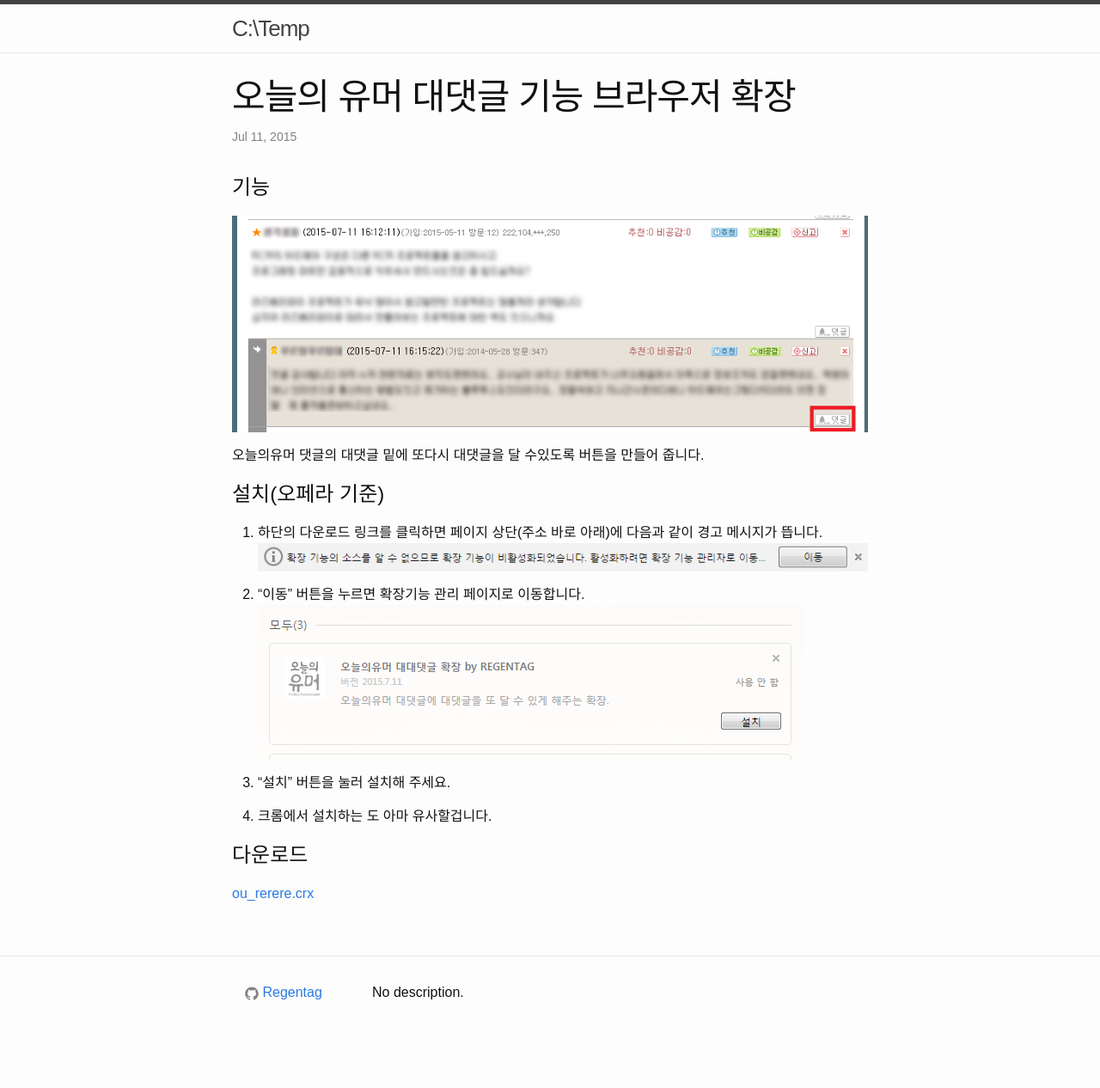
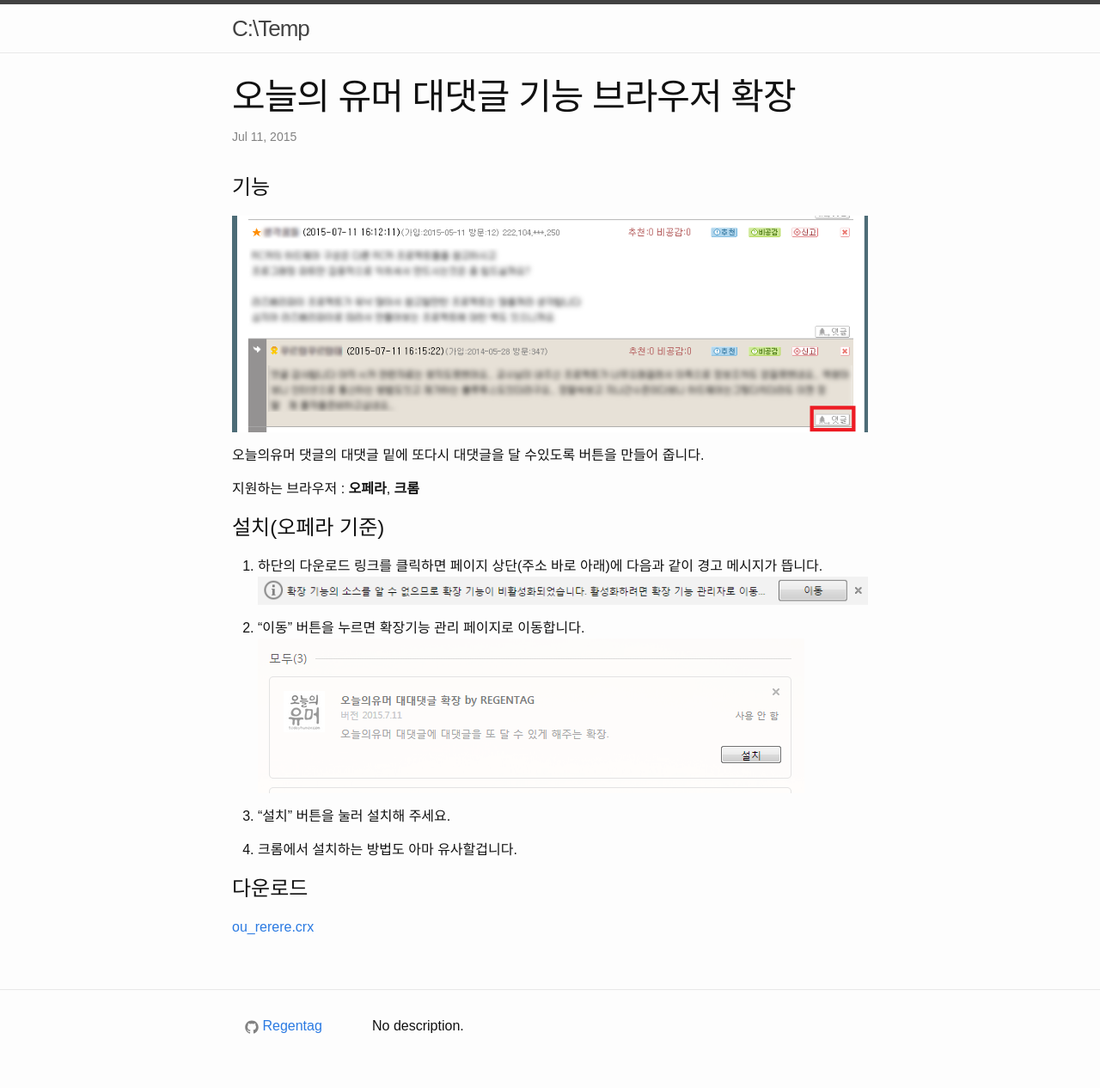
Before and after one commit to Regentag/regentag.github.io, a Jekyll site: the page built from _posts/2015-07-11-ou-rerere.md, in a window 1280 px wide. Shown: the whole page at 86% size. Built offline with Jekyll 4.4.1, drawn with Linux system fonts in a browser that asks for light colours; Markdown is read by kramdown in place of the engine named in the settings; before the commit the page ends 1227 px from its top, so only the background shows below that.

Commit message:
some text changed.

```diff
--- a/_posts/2015-07-11-ou-rerere.md
+++ b/_posts/2015-07-11-ou-rerere.md
@@ -10,6 +10,8 @@
 
 오늘의유머 댓글의 대댓글 밑에 또다시 대댓글을 달 수있도록 버튼을 만들어 줍니다.
 
+지원하는 브라우저 : **오페라**, **크롬**
+
 # 설치(오페라 기준)
 
 1. 하단의 다운로드 링크를 클릭하면 페이지 상단(주소 바로 아래)에 다음과 같이 경고 메시지가 뜹니다.
@@ -20,7 +22,7 @@
 
 3. "설치" 버튼을 눌러 설치해 주세요.
 
-4. 크롬에서 설치하는 도 아마 유사할겁니다.
+4. 크롬에서 설치하는 방법도 아마 유사할겁니다.
 
 # 다운로드
 [ou_rerere.crx](/static/ou_rerere/ou_rerere.crx)
```
